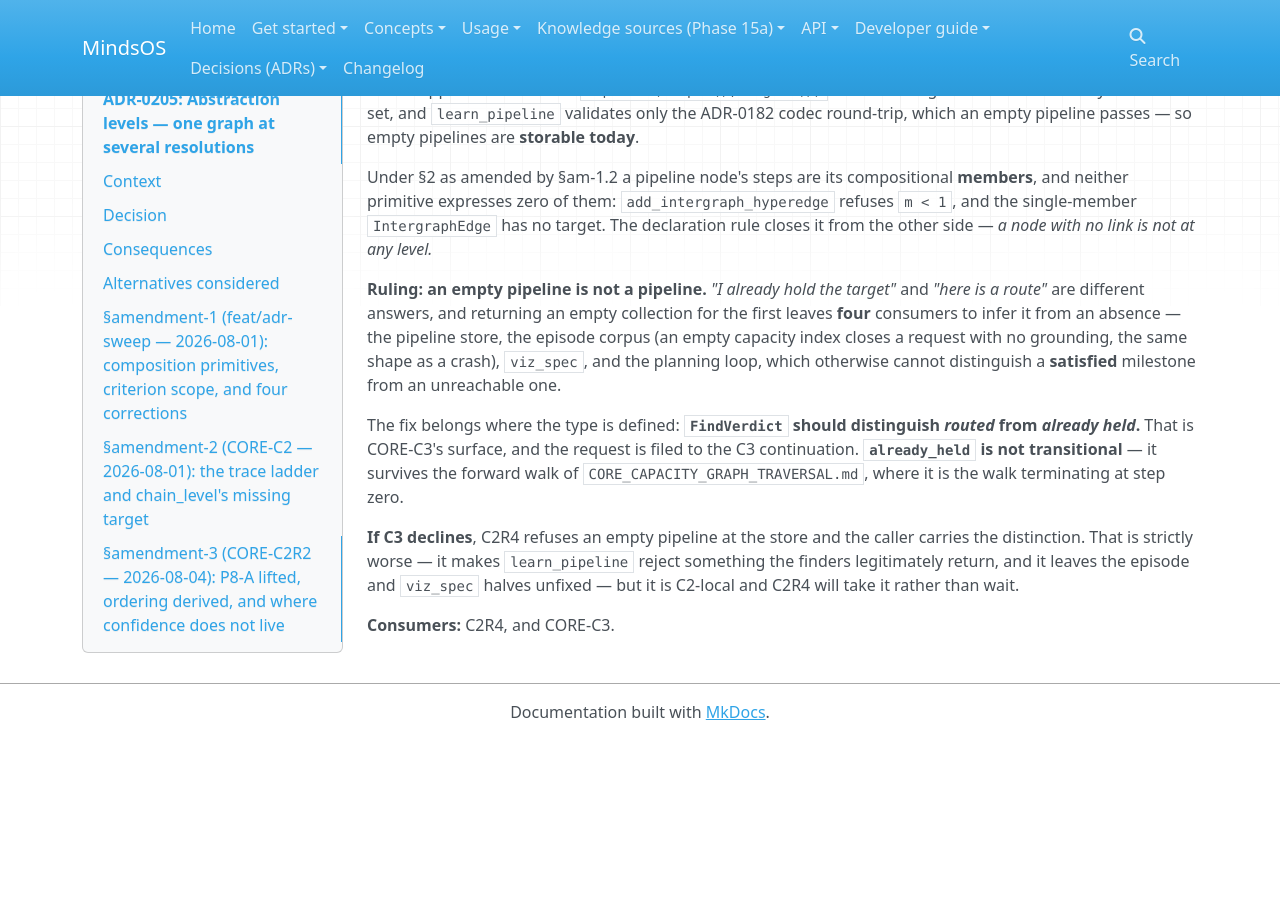
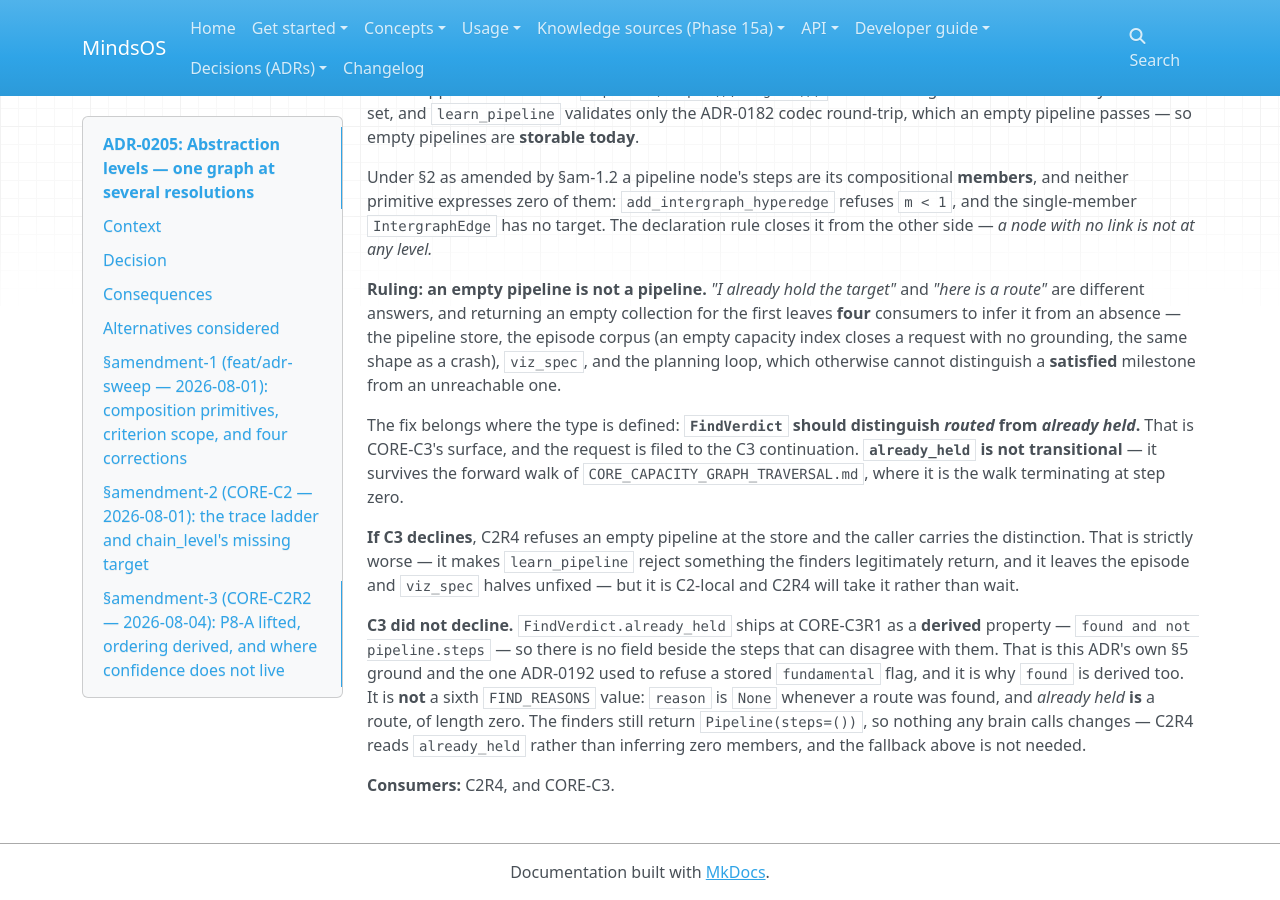
Before and after one commit to halvim/mindsos, an MkDocs documentation site: the page built from docs/decisions/adr/0205-abstraction-levels.md, in a window 1280 px wide and 900 px high, scrolled down 13104 px. Built offline with MkDocs 1.6.1, drawn with Linux system fonts in a browser that asks for light colours; nearby versions of some CDN libraries; before the commit the page ends 13844 px from its top, so only the background shows below that.

Commit message:
docs(adr): ADR-0205 am-3.4 — C3 takes already_held, so C2R4 needs no fallback
am-3.4 files the request to the C3 continuation and carries a strictly worse C2-local fallback if C3 declines. C3 did not decline: FindVerdict.already_held ships as a derived property, found and not pipeline.steps, so no field beside the steps can disagree with them. Not a sixth FIND_REASONS value, because reason is None whenever a route was found and already-held is a route of length zero. The finders still return an empty Pipeline, so nothing a brain calls changes; C2R4 reads the property instead of inferring zero members.

```diff
--- a/docs/decisions/adr/0205-abstraction-levels.md
+++ b/docs/decisions/adr/0205-abstraction-levels.md
@@ -640,4 +640,13 @@
 legitimately return, and it leaves the episode and `viz_spec` halves unfixed — but it is
 C2-local and C2R4 will take it rather than wait.
 
+**C3 did not decline.** `FindVerdict.already_held` ships at CORE-C3R1 as a **derived**
+property — `found and not pipeline.steps` — so there is no field beside the steps that can
+disagree with them. That is this ADR's own §5 ground and the one ADR-0192 used to refuse a
+stored `fundamental` flag, and it is why `found` is derived too. It is **not** a sixth
+`FIND_REASONS` value: `reason` is `None` whenever a route was found, and *already held* **is**
+a route, of length zero. The finders still return `Pipeline(steps=())`, so nothing any brain
+calls changes — C2R4 reads `already_held` rather than inferring zero members, and the fallback
+above is not needed.
+
 **Consumers:** C2R4, and CORE-C3.
```
